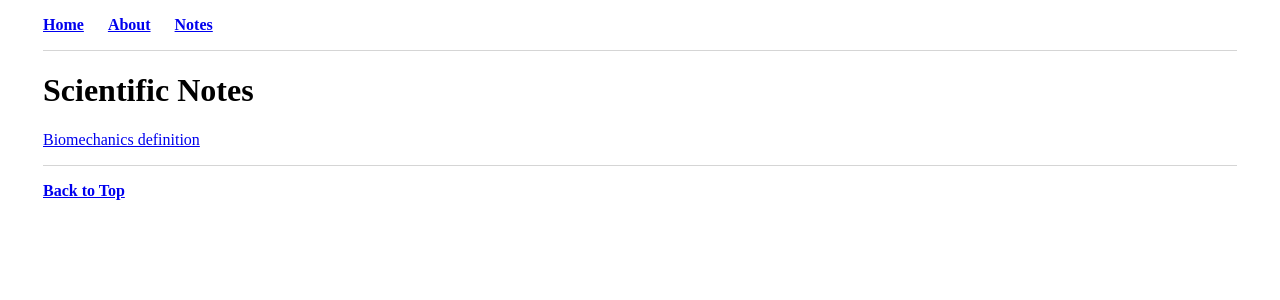
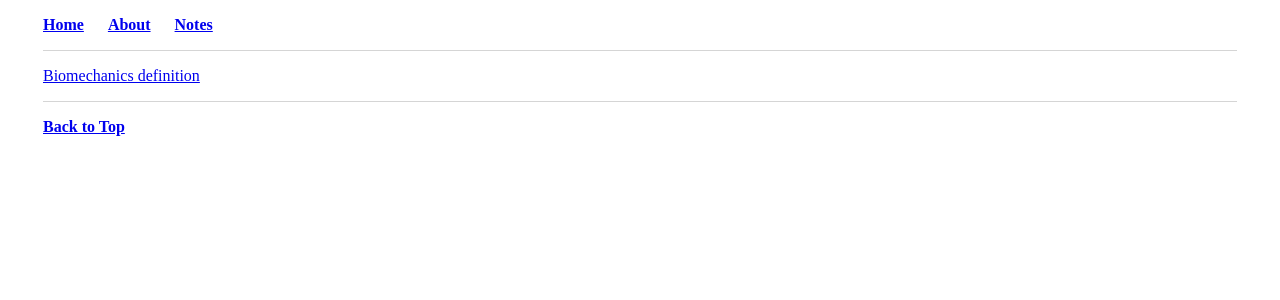
Before and after one commit to mrrezaie/mrrezaie.github.io, a Jekyll site: the page built from notes/index.html, in a window 1280 px wide. Shown: the top 300 px of the page. Built offline with Jekyll 4.4.1, drawn with Linux system fonts in a browser that asks for light colours.

Commit message:
Update index.html

```diff
--- a/notes/index.html
+++ b/notes/index.html
@@ -4,7 +4,7 @@ title: Scientific Notes
 ---
 
 <div>
-	<h1>Scientific Notes</h1>
+<!-- 	<h1>Scientific Notes</h1> -->
 	<p></p>
 	<p> <a href="biomechanics.html">Biomechanics definition</a> </p>
 </div>
```
